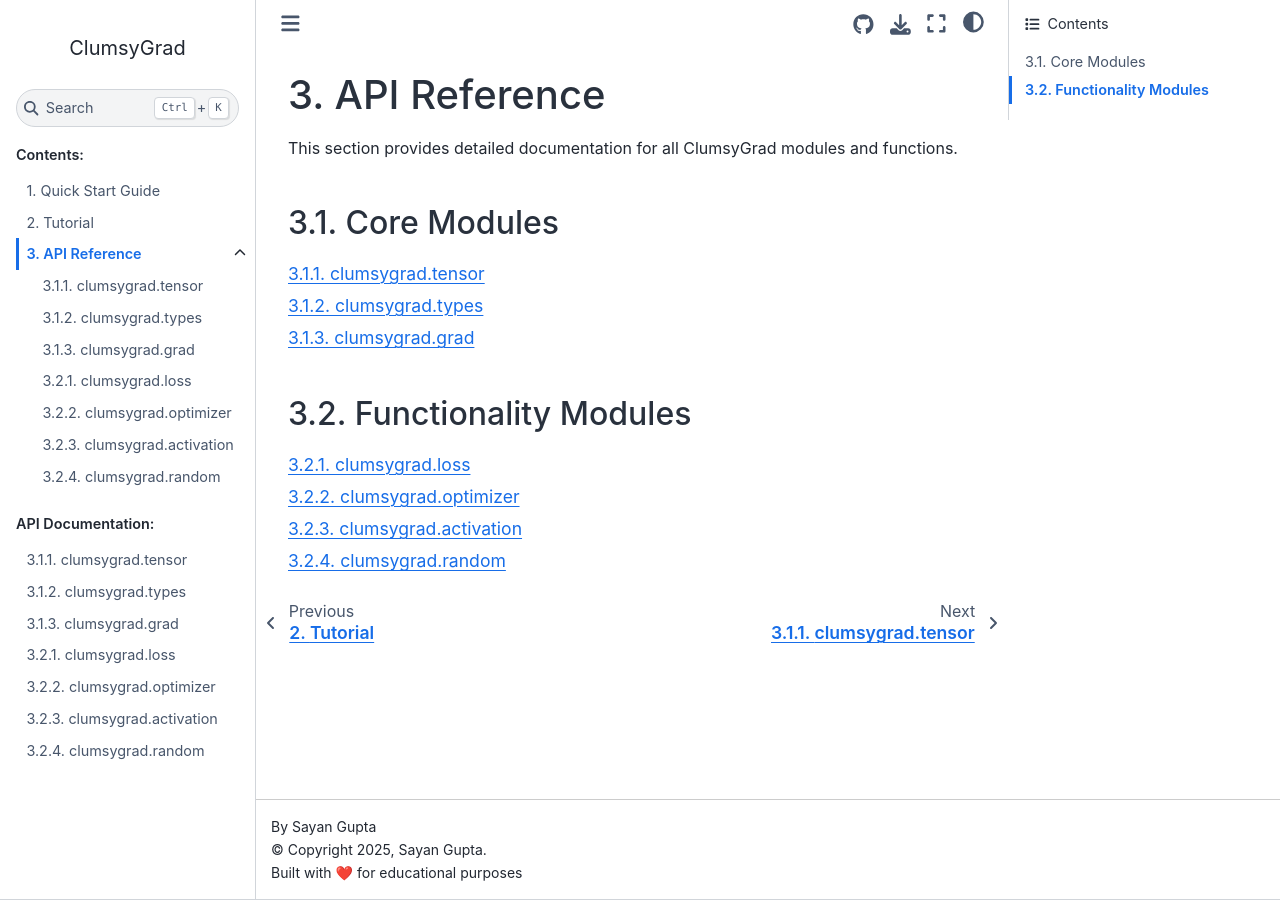
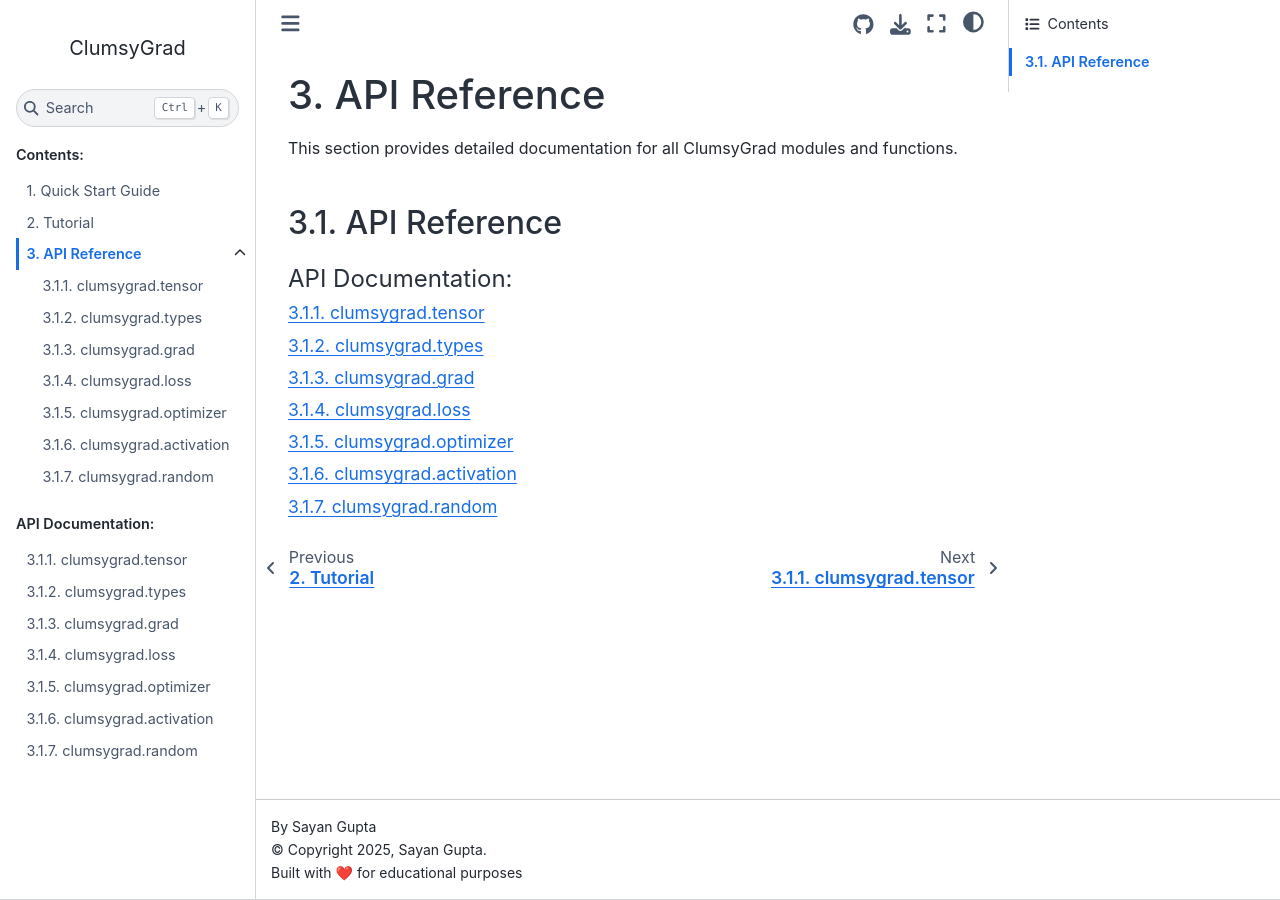
Before and after one commit to Sayan-001/ClumsyGrad, a Sphinx documentation site: the page built from docs/source/api_reference.rst, in a window 1280 px wide. Built offline with Sphinx 7.4.7 and the Sphinx Book theme 1.1.4, drawn with Linux system fonts in a browser that asks for light colours.

Commit message:
changed docs build configuration

```diff
--- a/docs/source/api_reference.rst
+++ b/docs/source/api_reference.rst
@@ -4,22 +4,16 @@ API Reference
 
 This section provides detailed documentation for all ClumsyGrad modules and functions.
 
-Core Modules
-============
+API Reference
+=============
 
 .. toctree::
    :maxdepth: 2
+   :caption: API Documentation:
 
    clumsygrad.tensor
    clumsygrad.types
    clumsygrad.grad
-
-Functionality Modules
-=====================
-
-.. toctree::
-   :maxdepth: 2
-
    clumsygrad.loss
    clumsygrad.optimizer
    clumsygrad.activation
```
Also changed, not shown: .readthedocs.yaml.
